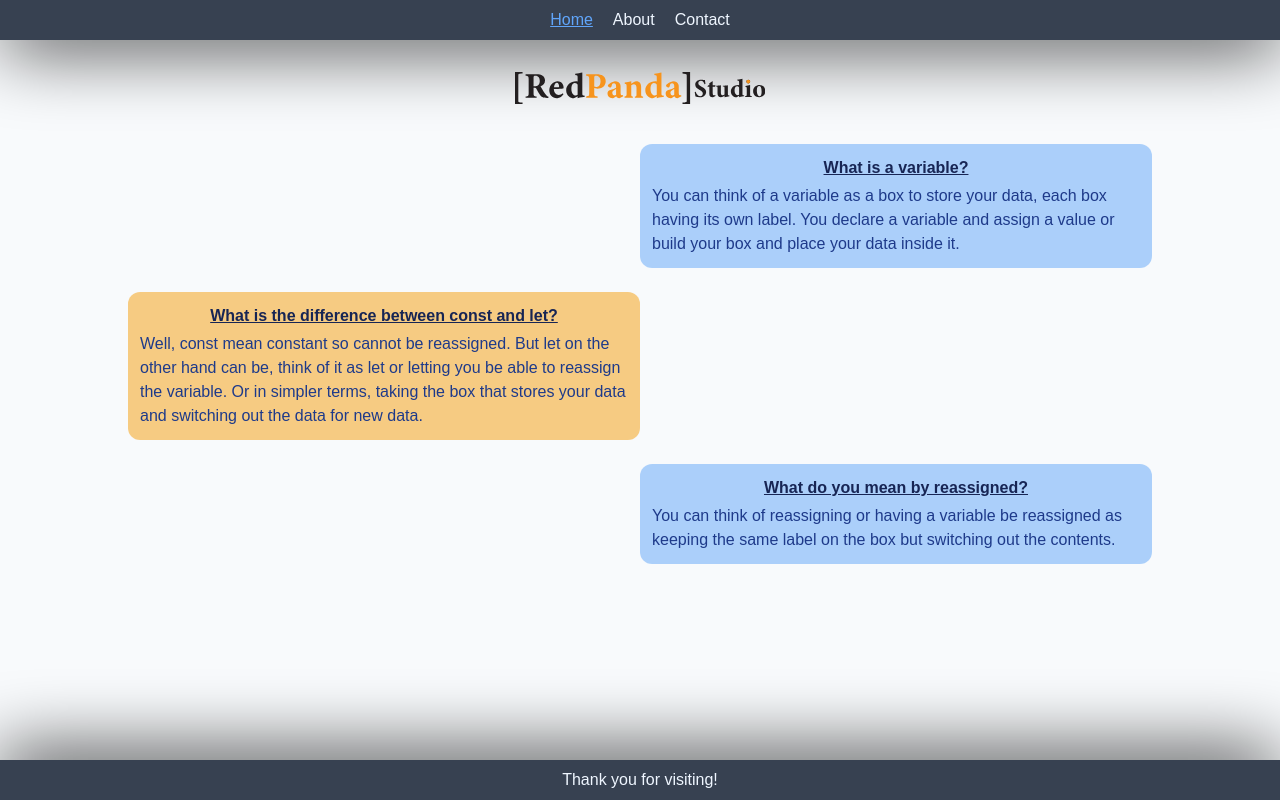
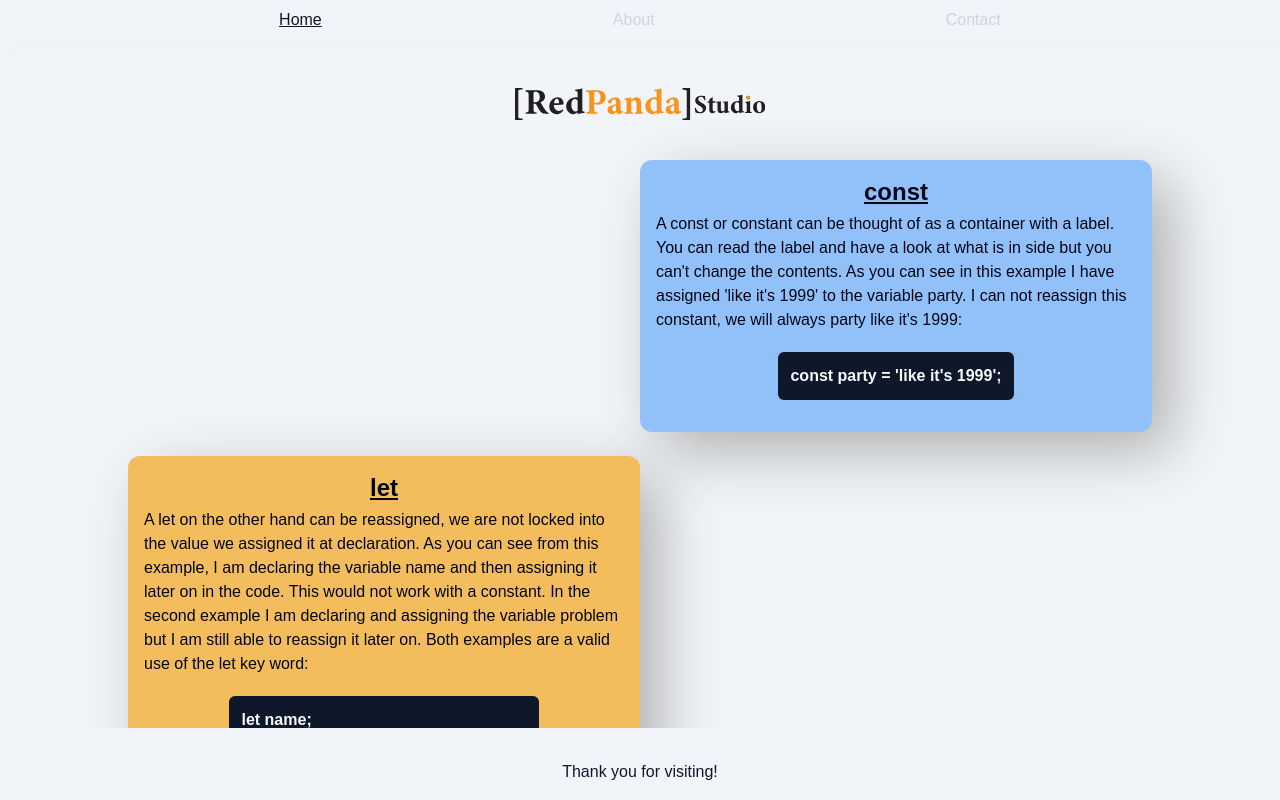
Before and after one commit to TimothyRedPanda/red-panda-portfolio, a Next.js app: page / in a window 1280 px wide. Built offline with nearby package versions, Linux system fonts and the light colour scheme; a web font is replaced by a local one.

Commit message:
First learning section done

```diff
--- a/src/app/about/page.tsx
+++ b/src/app/about/page.tsx
@@ -19,7 +19,7 @@ export default function About() {
 			<Title text={aboutTitle} />
 			<Paragraph>
 				{paraText}
-				<Link className="hover:text-blue-400 underline" href="../contact">
+				<Link className="hover:text-slate-400 underline" href="../contact">
 					{" "}
 					contact.
 				</Link>
--- a/src/app/components/ContactLogic.tsx
+++ b/src/app/components/ContactLogic.tsx
@@ -10,7 +10,7 @@ export default function ContactLogic() {
 					return (
 						<li key={key}>
 							<Link
-								className="hover:text-blue-400"
+								className="hover:text-slate-400"
 								href={item.href}
 								target="_blank"
 							>
--- a/src/app/components/Footer.tsx
+++ b/src/app/components/Footer.tsx
@@ -1,17 +1,6 @@
 export default function Footer() {
 	return (
-		<footer
-			className="flex-row
-                h-fit
-                p-2
-                place-content-center
-                bg-gray-700
-                text-blue-50
-                hidden
-                lg:flex
-                shadow-footerShadow
-                "
-		>
+		<footer className="flex-row h-fit p-4 place-content-center bg-slate-100 text-slate-900 hidden lg:flex">
 			Thank you for visiting!
 		</footer>
 	);
--- a/src/app/components/Navbar.tsx
+++ b/src/app/components/Navbar.tsx
@@ -14,13 +14,13 @@ export default function Navbar() {
 		const key = index + 1;
 		return (
 			<Link
+				key={key}
 				href={link.href}
 				className={
 					pathName === link.href
-						? "text-blue-400 hover:text-blue-200 underline transition-all ease-in-out"
-						: "text-blue-50 hover:text-blue-200 transition-all ease-in-out"
+						? "text-slate-900 hover:text-slate-500 underline transition-all ease-in-out"
+						: "text-slate-300 hover:text-slate-900 transition-all ease-in-out"
 				}
-				key={key}
 			>
 				{link.text}
 			</Link>
@@ -30,18 +30,7 @@ export default function Navbar() {
 	return (
 		<nav
 			id="header"
-			className="flex
-        h-fit
-        flex-col
-        gap-5
-        p-2
-        text-center
-        bg-gray-700
-        text-blue-50
-        md:flex-row
-        place-content-center
-        shadow-headerShadow
-        "
+			className="flex h-fit w-full flex-col gap-5 justify-evenly p-2 text-center bg-slate-100 md:flex-row place-content-center shadow-headerShadow"
 		>
 			{aTags}
 		</nav>
--- a/src/app/components/QuestionsLogic.tsx
+++ b/src/app/components/QuestionsLogic.tsx
@@ -13,19 +13,16 @@ export default function Questions() {
 			const key = index + 1;
 			return (
 				<section
-					className={`flex
-								flex-col
-								gap-1
-								p-3
-								rounded-xl
-								text-blue-950
-								bg-opacity-50
-								max-w-lg
-								${alternateClass(index)}`}
+					className={`flex flex-col gap-1 p-4 rounded-xl shadow-questionShadow text-slate-950 bg-opacity-65 max-w-lg ${alternateClass(index)}`}
 					key={key}
 				>
-					<h2 className="text-center underline font-bold">{item.question}</h2>
-					<p className="text-blue-900">{item.answer}</p>
+					<h2 className="text-center underline font-bold text-2xl">
+						{item.question}
+					</h2>
+					<p>{item.answer}</p>
+					<pre className="code text-left m-4 self-center bg-slate-900 text-slate-50 p-3 w-fit rounded-md">
+						{item.example}
+					</pre>
 				</section>
 			);
 		})
--- a/src/app/data/questions.ts
+++ b/src/app/data/questions.ts
@@ -1,19 +1,32 @@
-type questions_t = { question: string; answer: string }[];
+type questions_t = { question: string; answer: string; example: string }[];
 
 const questions: questions_t = [
 	{
-		question: "What is a variable?",
+		question: "const",
 		answer:
-			"You can think of a variable as a box to store your data, each box having its own label. You declare a variable and assign a value or build your box and place your data inside it.",
+			"A const or constant can be thought of as a container with a label. You can read the label and have a look at what is in side but you can't change the contents. As you can see in this example I have assigned 'like it's 1999' to the variable party. I can not reassign this constant, we will always party like it's 1999:",
+		example: "const party = 'like it's 1999';",
 	},
 	{
-		question: "What is the difference between const and let?",
+		question: "let",
 		answer:
-			"Well, const mean constant so cannot be reassigned. But let on the other hand can be, think of it as let or letting you be able to reassign the variable. Or in simpler terms, taking the box that stores your data and switching out the data for new data.",
+			"A let on the other hand can be reassigned, we are not locked into the value we assigned it at declaration. As you can see from this example, I am declaring the variable name and then assigning it later on in the code. This would not work with a constant. In the second example I am declaring and assigning the variable problem but I am still able to reassign it later on. Both examples are a valid use of the let key word:",
+		example:
+			"let name;\nname = 'Red Panda';\n\nlet problem = 'It's me';\nproblem = 'I'm the problem, it's me...';",
 	},
 	{
-		question: "What do you mean by reassigned?",
-		answer: "You can think of reassigning or having a variable be reassigned as keeping the same label on the box but switching out the contents."
-	}
+		question: "Types of...well, data types",
+		answer:
+			"Data types tell our computer what...ermmm...type of data it is working with. It is simple as that really. This is important as the computer needs to know these things so it also knows how to handle said data. First up we have strings, these are for text or anything surround by single or double quotes. The quotes is a important distinction as '34' is not a number but a string as it is surround by quote marks. Talking of numbers, these are integers (whole numbers like 2, 43, 2354) or floating-point numbers (numbers with decimal points like 3.2245, -0.5553). Finally we have booleans, these are true or false. Below are some examples written out just for you:",
+		example:
+			'const string = "string";\n\nconst number = 1;\n\nconst boolean = true;',
+	},
+	{
+		question: "The story so far...",
+		answer:
+			"Okay I have given you a basic overview of variables and data types. Have a think about what each of the following would be and which could be reassigned or not: ",
+		example:
+			"const age = 34;\n\nconst name = 'Timothy'\n\nlet isLearningCode = true;",
+	},
 ];
 export default questions;
--- a/src/app/globals.css
+++ b/src/app/globals.css
@@ -6,17 +6,22 @@
 
 *,
 *:before,
-*:after
-{
-  box-sizing : border-box;
-  margin     : 0;
-  padding    : 0;
+*:after {
+  box-sizing: border-box;
+  margin: 0;
+  padding: 0;
 }
 
-body
-{
+body {
   grid-template-rows: auto 1fr auto;
+  gap: 1rem;
   font-family: "work-sans", sans-serif;
   font-weight: 400;
   font-style: normal;
 }
+
+.code {
+  font-family: "code-saver", sans-serif;
+  font-weight: 700;
+  font-style: normal;
+}
--- a/src/app/layout.tsx
+++ b/src/app/layout.tsx
@@ -15,7 +15,7 @@ export default function RootLayout({
 }>) {
 	return (
 		<html lang="en">
-			<body className="h-screen grid overflow-hidden text-blue-900 bg-slate-50">
+			<body className="h-screen grid overflow-hidden text-slate-900 bg-slate-100">
 				<Navbar />
 				<main className="h-full overflow-x-hidden overflow-y-scroll w-full">
 					{children}
--- a/tailwind.config.ts
+++ b/tailwind.config.ts
@@ -9,8 +9,9 @@ const config: Config = {
 	theme: {
 		extend: {
 			boxShadow: {
-				footerShadow: "-2px -2px 75px #000",
-				headerShadow: "2px 2px 75px #000",
+				footerShadow: " -9px -9px 18px #f0f0f0",
+				headerShadow: "9px 9px 18px #f0f0f0",
+				questionShadow: "20px 20px 60px #b0b0b0",
 			},
 		},
 	},
```
Also changed, not shown: src/app/contact/page.tsx (+1 -9 lines), src/app/page.tsx (+1 -9 lines).
